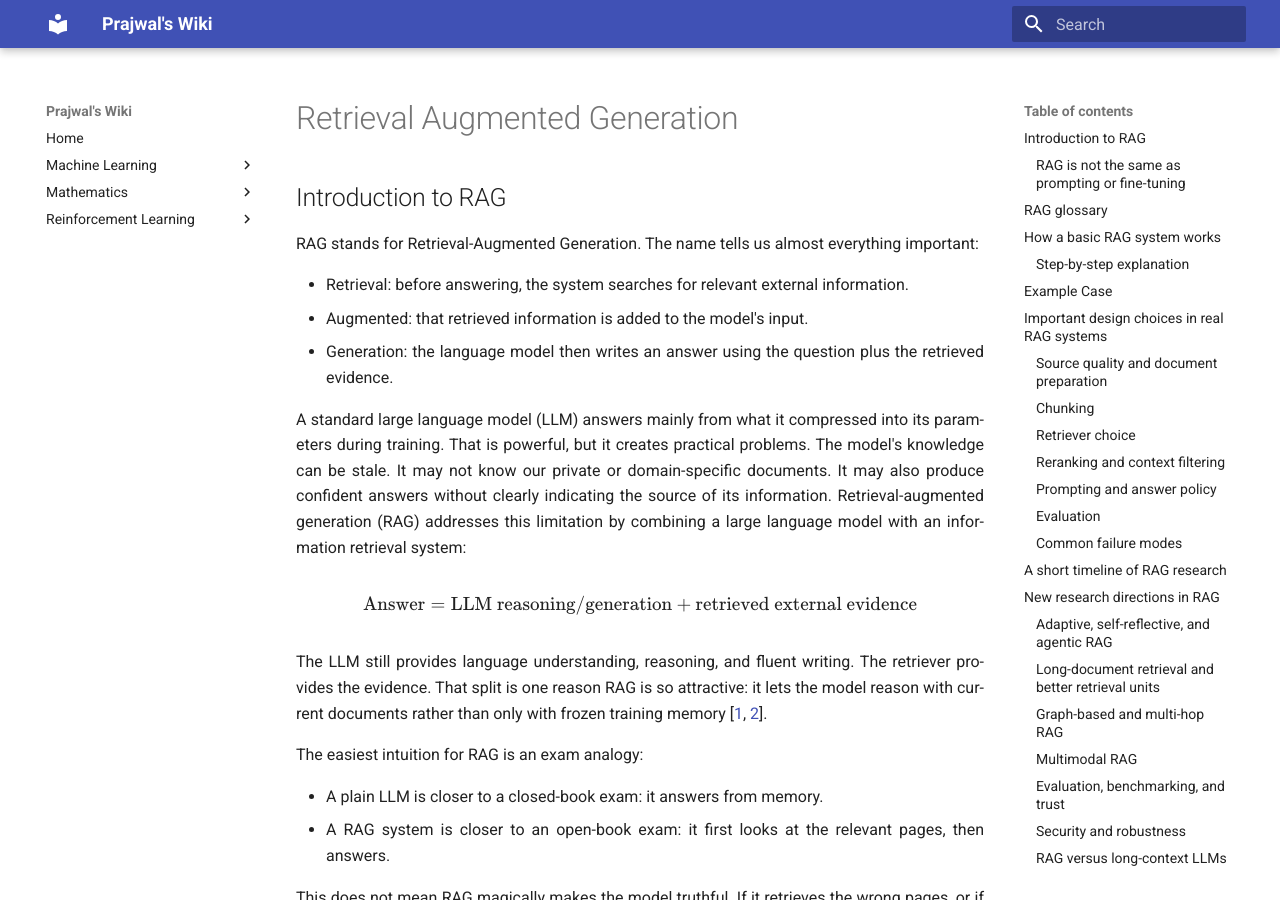
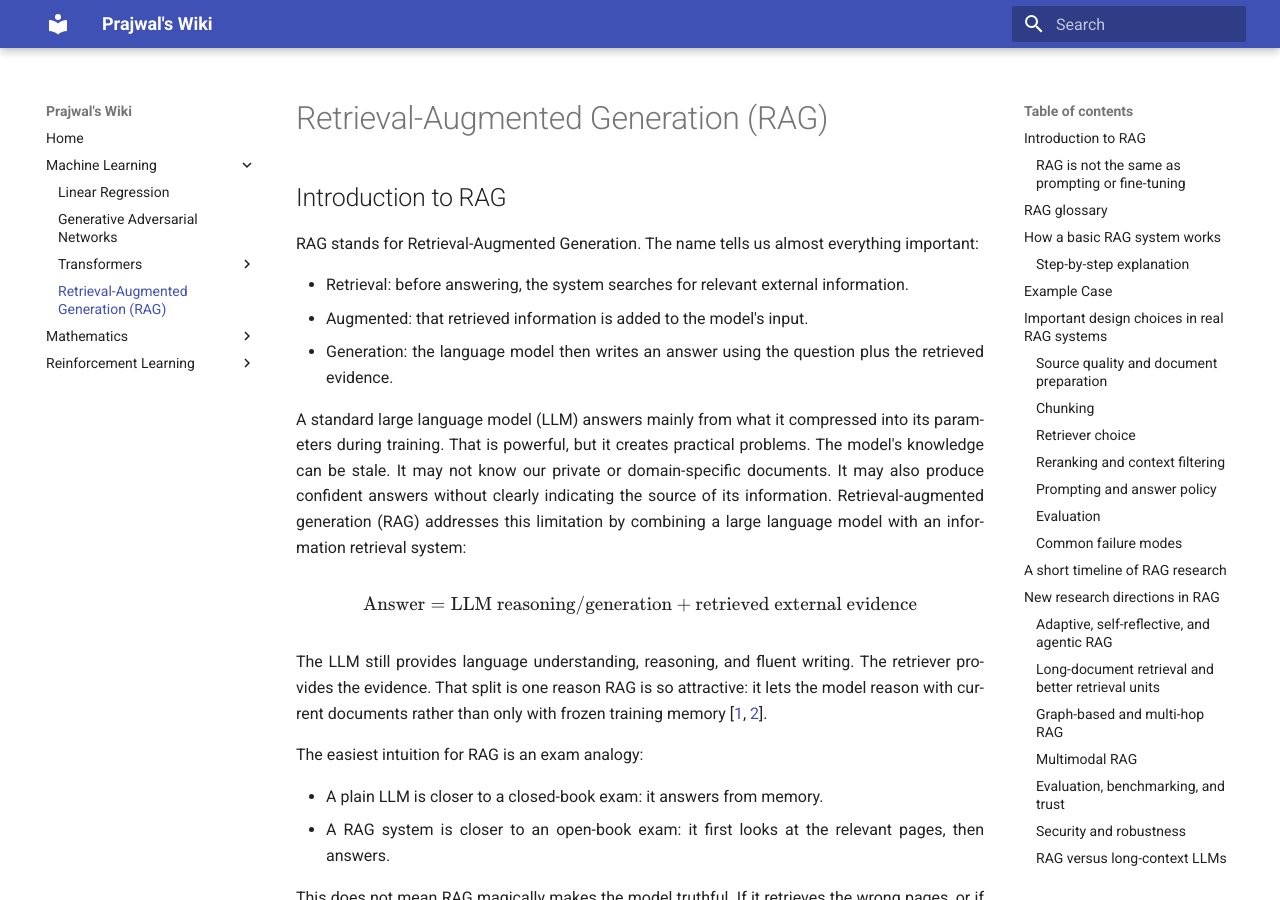
Before and after one commit to pj1911/my-wiki, an MkDocs documentation site: the page built from docs/Retrieval-Augmented Generation.md, in a window 1280 px wide and 900 px high. Built offline with MkDocs 1.6.1 and Material for MkDocs 9.7.7, drawn with Linux system fonts in a browser that asks for light colours.

Commit message:
Add Retrieval-Augmented Generation section to mkdocs

```diff
--- a/mkdocs.yml
+++ b/mkdocs.yml
@@ -14,6 +14,7 @@
           - 3 – Transformer Language Models: Transformers-3-LLMs.md
           - 4 – Multimodal Transformers: Transformers-4-MMT.md
           - 5 – Kronecker-Structured Attention: Transformers-5-KSA.md
+      - Retrieval-Augmented Generation (RAG): Retrieval-Augmented Generation.md
   - Mathematics:
         - Fuzzy Inference Systems: Fuzzy Inference Systems.md
         - Neural network methods for partial differential equations:
```
